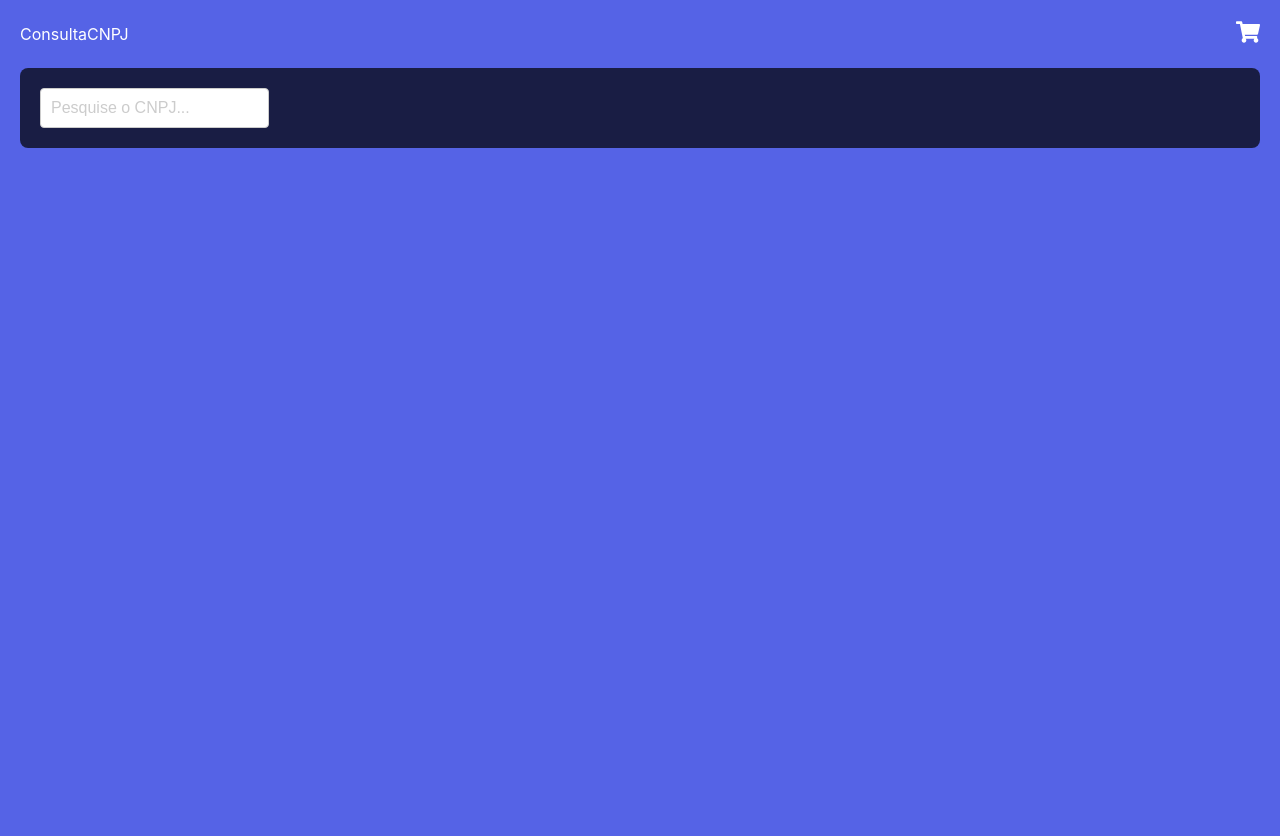
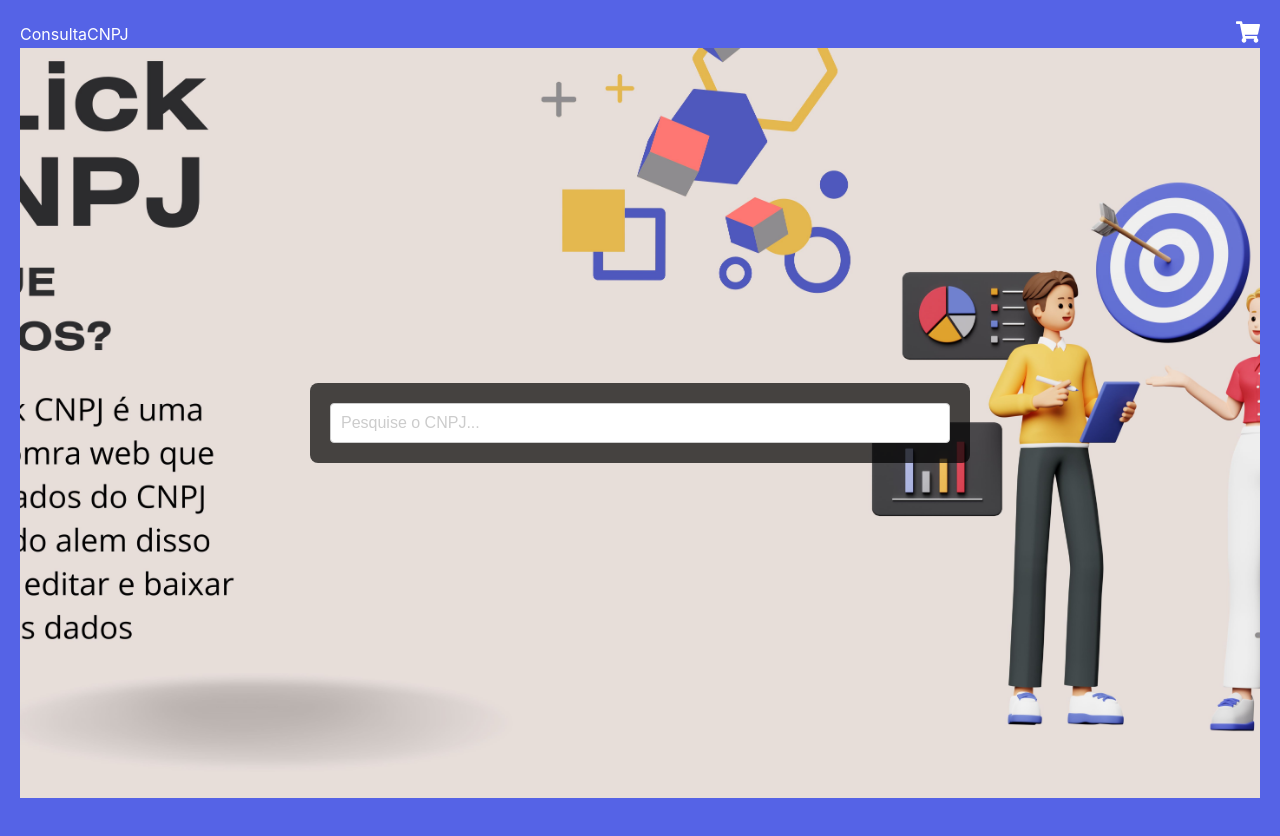
Before and after one commit to GabrielVieira-Code/consulta-cnpj-web, a React (Create React App) app: page / in a window 1280 px wide. Shown: the top 836 px of the page. Built offline with nearby package versions, Linux system fonts and the light colour scheme.

Commit message:
add banner

```diff
--- a/src/pages/home/index.tsx
+++ b/src/pages/home/index.tsx
@@ -32,19 +32,18 @@
                     <C.CartIcon />
                 </NavLink>
             </C.Nav>
-            <C.SearchSection>
-                <div style={{ flex: 1 }}>
+            <C.Banner>
+                <C.SearchSection>
                     <C.SearchInput
                         type="text"
                         value={cnpj}
                         onChange={(e) => setCnpj(e.target.value)}
                         placeholder="Pesquise o CNPJ..."
                         onKeyDown={handleCnpjSearch}
-                        />
-                </div>
-            </C.SearchSection>
+                    />
+                </C.SearchSection>
+            </C.Banner>
             <C.Content>
-
                 {error && <div>{error}</div>}
                 {cnpjData && (
                     <MovieCard
--- a/src/pages/home/stiled.ts
+++ b/src/pages/home/stiled.ts
@@ -1,6 +1,7 @@
-// src/pages/ShoppingCart/styled.ts
+// src/pages/home/styled.ts
 import styled from 'styled-components';
 import { FaShoppingCart } from 'react-icons/fa';
+import bannerImage from '../../images/banner.jpg'; // Atualize o caminho conforme necessário
 
 export const Container = styled.div`
   padding: 20px;
@@ -9,19 +10,6 @@
 
   @media (max-width: 375px) {
     padding: 10px;
-  }
-`;
-
-export const Content = styled.div`
-  display: flex;
-  flex-wrap: wrap;
-  justify-content: center;
-  gap: 16px;
-  margin-top: 20px;
-  width: 100%; /* Garante que o conteúdo ocupe toda a largura disponível */
-
-  @media (max-width: 768px) {
-    margin-top: 10px;
   }
 `;
 
@@ -41,19 +29,32 @@
   }
 `;
 
+export const Banner = styled.div`
+  width: 100%; /* Largura total da tela */
+  height:750px; /* Altura do banner */
+  background: url(${bannerImage}) no-repeat center center; /* Usar a imagem importada */
+  background-size: cover; /* Faz com que a imagem cubra todo o banner */
+  position: relative;
+  margin-bottom: 20px; /* Espaço entre o banner e o conteúdo abaixo */
+`;
+
 export const SearchSection = styled.div`
   display: flex;
-  gap: 20px; /* Espaçamento entre o card e o formulário */
-  align-items: flex-start;
-  margin: 20px 0;
+  justify-content: center; /* Centraliza o conteúdo horizontalmente */
+  align-items: center; /* Centraliza o conteúdo verticalmente */
+  position: absolute;
+  top: 50%;
+  left: 50%;
+  transform: translate(-50%, -50%); /* Centraliza o conteúdo dentro do banner */
   background-color: rgba(0, 0, 0, 0.7); /* Preto opaco */
   padding: 20px;
   border-radius: 8px; /* Opcional: Adiciona bordas arredondadas */
   color: white;
+  width: 50%; /* O input ocupará metade da largura do banner */
 `;
 
 export const SearchInput = styled.input`
-  flex: 1; /* Faz o input ocupar o espaço restante */
+  width: 100%; /* O input ocupa toda a largura da SearchSection */
   padding: 10px;
   font-size: 16px;
   border: 1px solid #ccc; /* Borda fina adicionada */
@@ -64,3 +65,16 @@
     color: #ccc;
   }
 `;
+
+export const Content = styled.div`
+  display: flex;
+  flex-wrap: wrap;
+  justify-content: center;
+  gap: 16px;
+  margin-top: 20px;
+  width: 100%; /* Garante que o conteúdo ocupe toda a largura disponível */
+
+  @media (max-width: 768px) {
+    margin-top: 10px;
+  }
+`;
```
Also changed, not shown: src/images/banner.jpg (renamed from public/banner.jpg).
